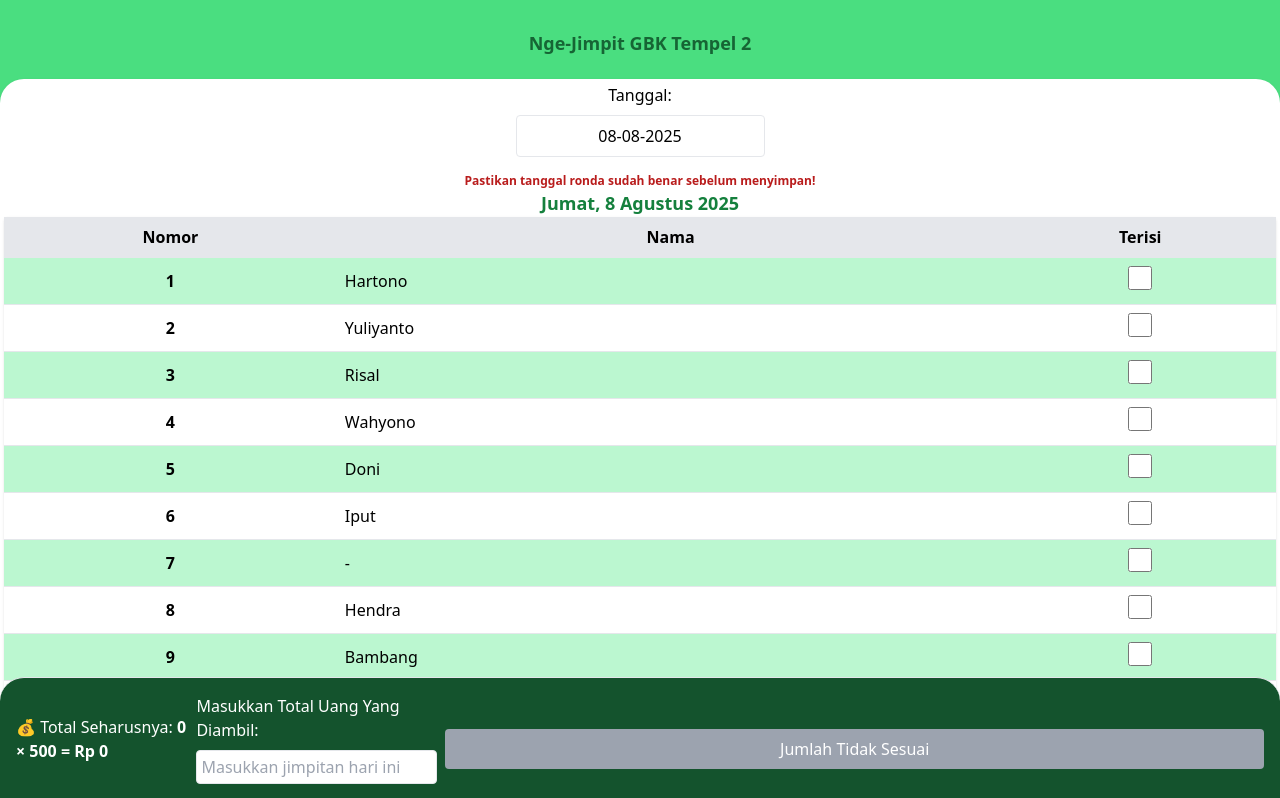
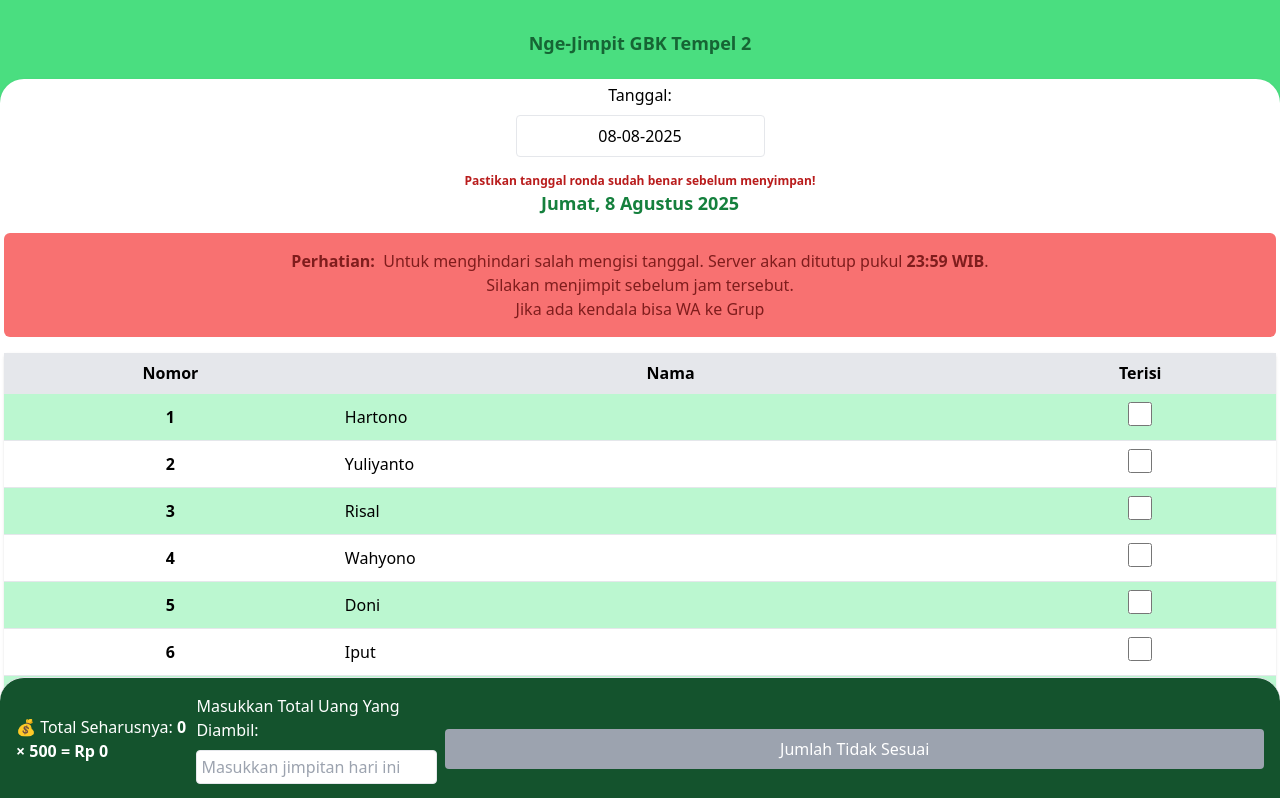
Before and after one commit to roniadiatmoko/jimpitan, a React (Create React App) app: page / in a window 1280 px wide. Shown: the top 798 px of the page. Built offline with nearby package versions, Linux system fonts and the light colour scheme; no server answers.

Commit message:
fix: alert tutup server

```diff
--- a/src/App.js
+++ b/src/App.js
@@ -235,6 +235,18 @@ export default function App() {
                 {format(tanggal, "EEEE, d MMMM yyyy", { locale: id })}
               </div>
 
+              <div className="mt-4 mb-4 bg-red-400 rounded-md p-4">
+                <p className="text-center text-red-900">
+                  <strong>Perhatian:</strong>
+                  &nbsp; Untuk menghindari salah mengisi tanggal. Server akan
+                  ditutup pukul <b>23:59 WIB</b>.
+                  <br />
+                  Silakan menjimpit sebelum jam tersebut.
+                  <br />
+                  Jika ada kendala bisa WA ke Grup
+                </p>
+              </div>
+
               <table className="w-full bg-white shadow rounded">
                 <thead>
                   <tr className="bg-gray-200 text-center">
```
